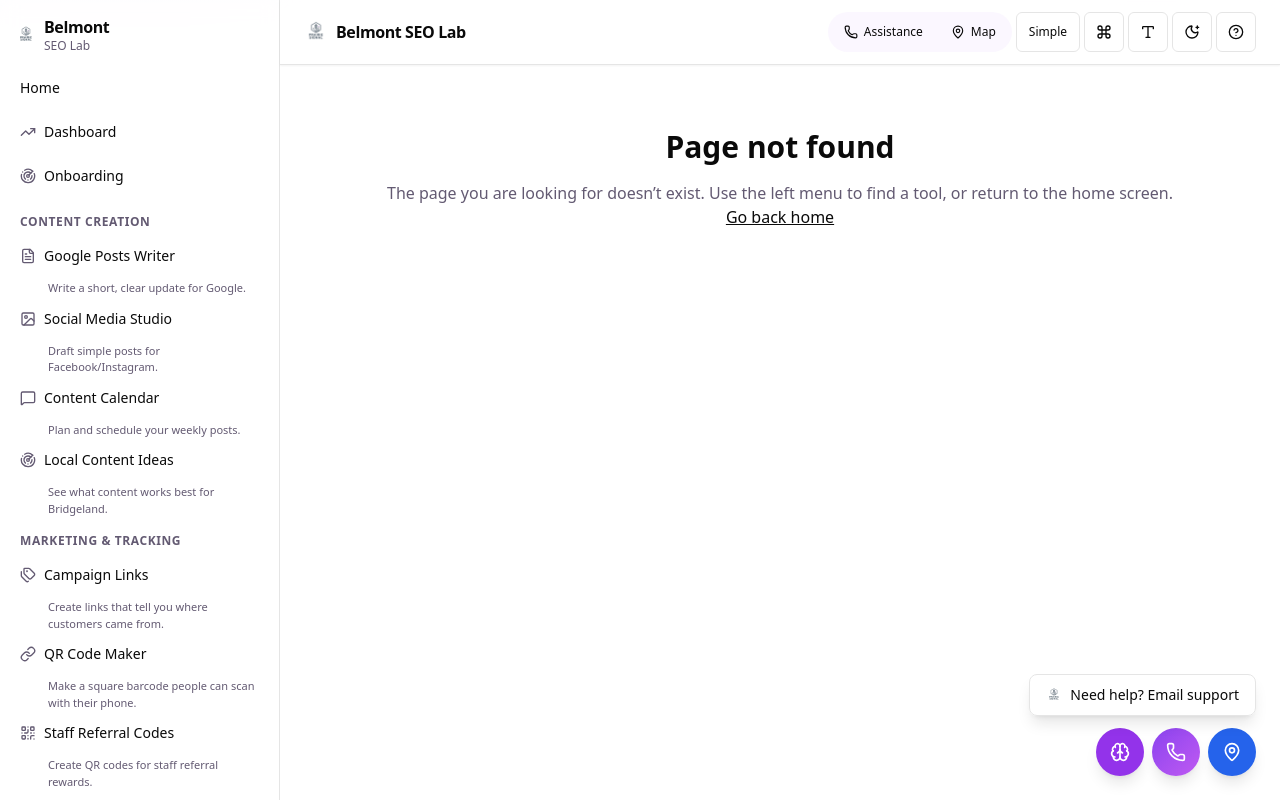
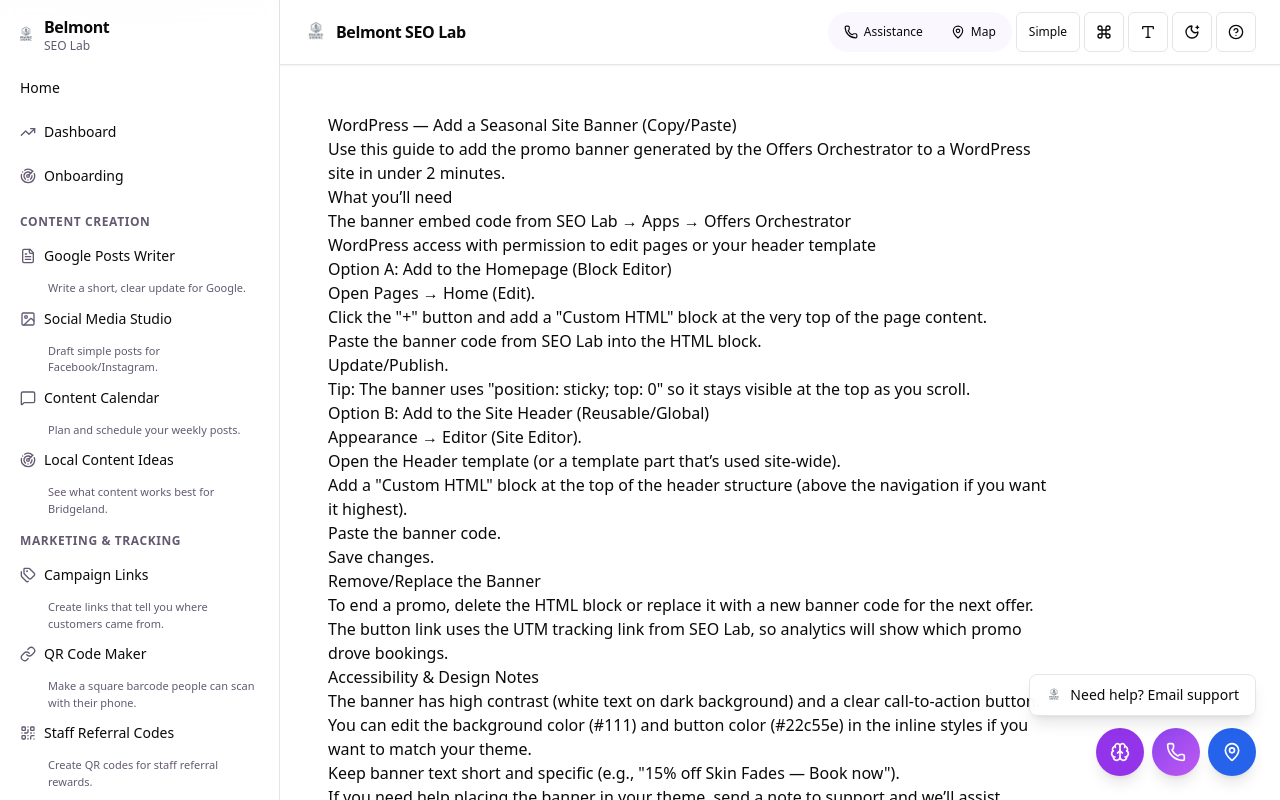
Before and after one commit to Bwillia13x/_seo_lab, a Next.js app: page /guide/wp-banner in a window 1280 px wide. Before the commit this address had no page. Shown: the top 800 px of the page. Built offline with nearby package versions, Linux system fonts and the light colour scheme.

Commit message:
docs: continue markdown lint cleanup (internal breakdown); app: add WP banner guide page and link; offers: add help link

```diff
--- a/src/app/apps/offers-orchestrator/page.tsx
+++ b/src/app/apps/offers-orchestrator/page.tsx
@@ -12,6 +12,7 @@
 import { showToast } from "@/lib/toast";
 import { BELMONT_CONSTANTS } from "@/lib/constants";
 import Image from "next/image";
+import Link from "next/link";
 
 function buildUtmUrl(baseUrl: string, utm: Record<string, string>) {
   const url = new URL(baseUrl);
@@ -194,6 +195,7 @@
               <Button size="sm" variant="outline" onClick={copyBanner}>Copy Embed</Button>
             </div>
             <p className="text-xs text-muted-foreground">Tip: Place near the top of your site layout or homepage. Remove after the promo ends.</p>
+            <p className="text-xs text-muted-foreground">Need help? <Link href="/guide/wp-banner" className="underline">See the WordPress banner guide</Link>.</p>
           </div>
         </CardContent>
       </Card>
--- /dev/null
+++ b/src/app/guide/wp-banner/page.tsx
@@ -0,0 +1,48 @@
+export const metadata = {
+  title: "WordPress Banner Embed Guide",
+  description: "How to add the SEO Lab seasonal banner to WordPress",
+};
+
+export default function WPBannerGuide() {
+  return (
+    <main className="prose prose-neutral max-w-3xl p-6">
+      <h1>WordPress — Add a Seasonal Site Banner (Copy/Paste)</h1>
+      <p>
+        Use this guide to add the promo banner generated by the Offers Orchestrator to a WordPress site in under 2 minutes.
+      </p>
+      <h2>What you’ll need</h2>
+      <ul>
+        <li>The banner embed code from SEO Lab → Apps → Offers Orchestrator</li>
+        <li>WordPress access with permission to edit pages or your header template</li>
+      </ul>
+      <h2>Option A: Add to the Homepage (Block Editor)</h2>
+      <ol>
+        <li>Open Pages → Home (Edit).</li>
+        <li>Click the "+" button and add a "Custom HTML" block at the very top of the page content.</li>
+        <li>Paste the banner code from SEO Lab into the HTML block.</li>
+        <li>Update/Publish.</li>
+      </ol>
+      <p>Tip: The banner uses "position: sticky; top: 0" so it stays visible at the top as you scroll.</p>
+      <h2>Option B: Add to the Site Header (Reusable/Global)</h2>
+      <ol>
+        <li>Appearance → Editor (Site Editor).</li>
+        <li>Open the Header template (or a template part that’s used site‑wide).</li>
+        <li>Add a "Custom HTML" block at the top of the header structure (above the navigation if you want it highest).</li>
+        <li>Paste the banner code.</li>
+        <li>Save changes.</li>
+      </ol>
+      <h2>Remove/Replace the Banner</h2>
+      <ul>
+        <li>To end a promo, delete the HTML block or replace it with a new banner code for the next offer.</li>
+        <li>The button link uses the UTM tracking link from SEO Lab, so analytics will show which promo drove bookings.</li>
+      </ul>
+      <h2>Accessibility & Design Notes</h2>
+      <ul>
+        <li>The banner has high contrast (white text on dark background) and a clear call‑to‑action button.</li>
+        <li>You can edit the background color (#111) and button color (#22c55e) in the inline styles if you want to match your theme.</li>
+        <li>Keep banner text short and specific (e.g., "15% off Skin Fades — Book now").</li>
+      </ul>
+      <p>If you need help placing the banner in your theme, send a note to support and we’ll assist.</p>
+    </main>
+  );
+}
--- a/src/components/shell/Sidebar.tsx
+++ b/src/components/shell/Sidebar.tsx
@@ -98,6 +98,7 @@
     items: [
       { href: "/status", label: "Status", icon: AlertTriangle },
       { href: "/guide/trial", label: "Trial Guide", icon: FileText },
+      { href: "/guide/wp-banner", label: "WP Banner Guide", icon: FileText },
     ],
   },
 ];
```
Also changed, not shown: 1 other file (tests, documents, lock files or other folders).
